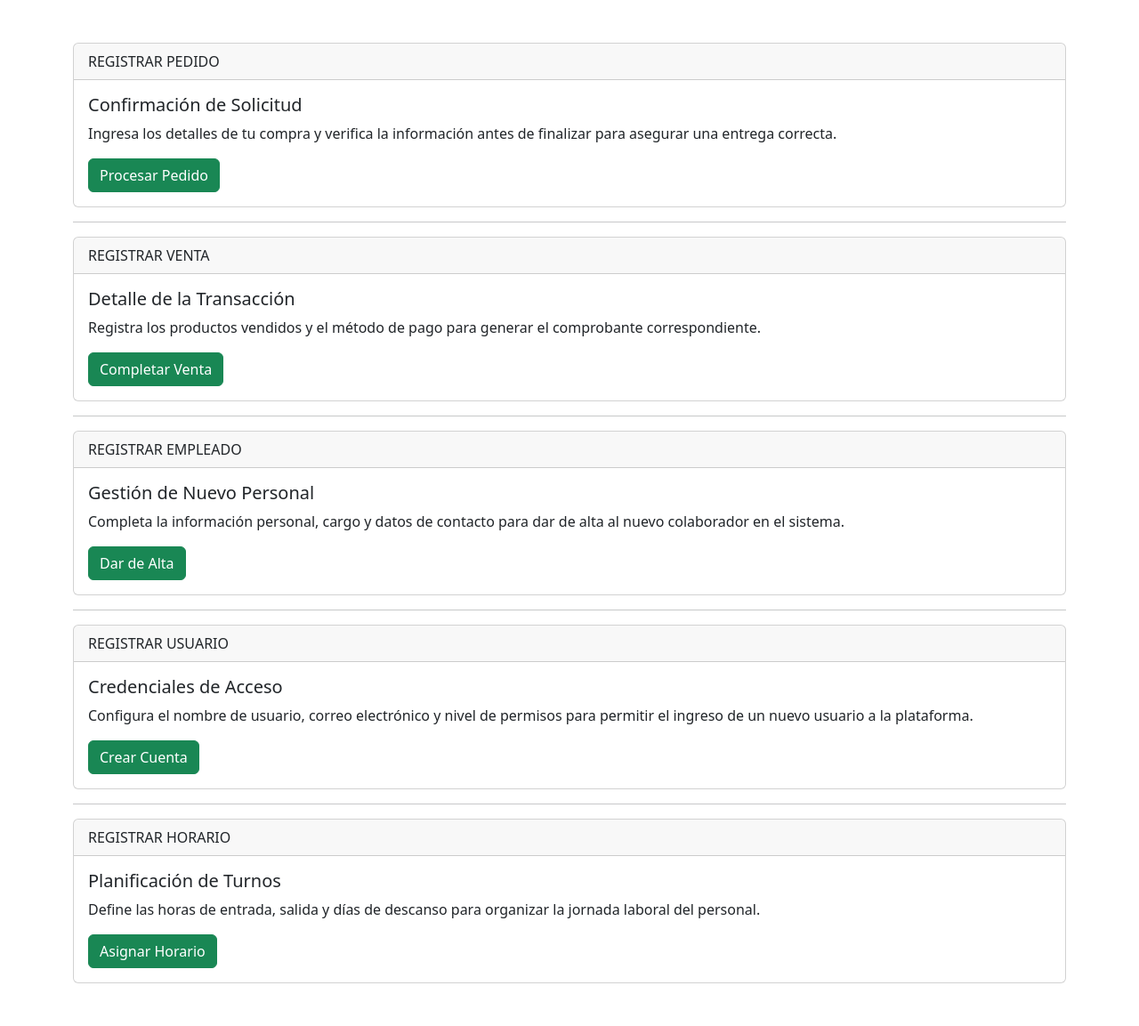
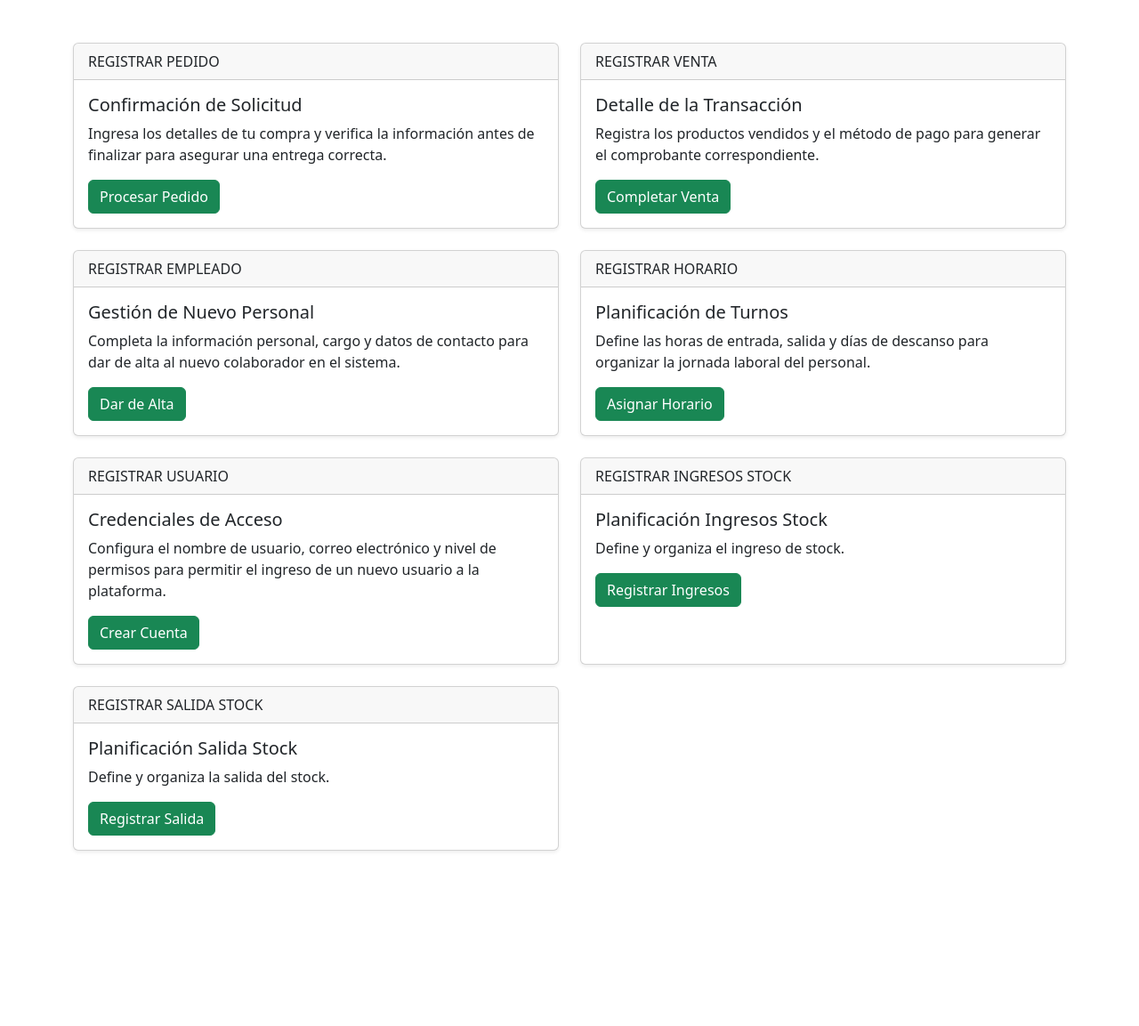
Before and after one commit to DavidMalcaGarcia12345/Sistema-Cafeteria-Utp-2026, a Django app: page /panel_control_empleado/ in a window 1280 px wide. Shown: the part 56-1209 px from the top of the page at 89% size. After the commit the page ends 1013 px from the top, so only its background shows below. Run offline with Django 5.2, Linux system fonts and the light colour scheme.

Commit message:
Primer commit del sistema de cafetería

```diff
--- a/aplicacion/admin.py
+++ b/aplicacion/admin.py
@@ -1,8 +1,10 @@
 from django.contrib import admin
-from .models import Tabla_Pedido , Tabla_Ven , Tabla_Empleado , Tabla_Horario , Tabla_Usuario
+from .models import Tabla_Pedido , Tabla_Ven , Tabla_Empleado , Tabla_Horario , Tabla_Usuario , Tabla_Ingreso_Stock, Tabla_Salida_Stock
 
 admin.site.register(Tabla_Pedido)
 admin.site.register(Tabla_Ven)
 admin.site.register(Tabla_Empleado)
 admin.site.register(Tabla_Horario)
 admin.site.register(Tabla_Usuario)
+admin.site.register(Tabla_Ingreso_Stock)
+admin.site.register(Tabla_Salida_Stock)
--- a/aplicacion/templates/barra_menu.html
+++ b/aplicacion/templates/barra_menu.html
@@ -29,7 +29,7 @@
                         <li><hr class="dropdown-divider"></li>
                         <li><a class="dropdown-item text-dark" href="/enlace_registrar_usuario/">REGISTRAR USUARIO</a></li>
                         <li><hr class="dropdown-divider"></li>
-                        <li><a class="dropdown-item text-dark" href="#">REGISTRAR INGRESO STOCK</a></li>
+                        <li><a class="dropdown-item text-dark" href="/enlace_registrar_ingresos_stock/">REGISTRAR INGRESO STOCK</a></li>
                         <li><hr class="dropdown-divider"></li>
                         <li><a class="dropdown-item text-dark" href="#">REGISTRAR SALIDA STOCK</a></li>
                     </ul>
--- a/aplicacion/templates/panel_control.html
+++ b/aplicacion/templates/panel_control.html
@@ -1,7 +1,10 @@
 {% extends "barra_menu.html" %}
 {% block contenedor %}
-<div class='my-5 container'>
-    <div class="card">
+<div class="container my-5">
+    <div class="row g-4">
+        <!-- REGISTRAR PEDIDO -->
+        <div class="col-md-6">
+            <div class="card h-100 shadow-sm">
                 <div class="card-header">REGISTRAR PEDIDO</div>
                 <div class="card-body">
                     <h5 class="card-title">Confirmación de Solicitud</h5>
@@ -9,8 +12,11 @@
                     <a href="/enlace_registrar_pedido/" class="btn btn-success">Procesar Pedido</a>
                 </div>
             </div>
-    <hr>
-    <div class="card">
+        </div>
+
+        <!-- REGISTRAR VENTA -->
+        <div class="col-md-6">
+            <div class="card h-100 shadow-sm">
                 <div class="card-header">REGISTRAR VENTA</div>
                 <div class="card-body">
                     <h5 class="card-title">Detalle de la Transacción</h5>
@@ -18,8 +24,11 @@
                     <a href="/enlace_tabla_ventas/" class="btn btn-success">Completar Venta</a>
                 </div>
             </div>
-    <hr>
-    <div class="card">
+        </div>
+
+        <!-- REGISTRAR EMPLEADO -->
+        <div class="col-md-6">
+            <div class="card h-100 shadow-sm">
                 <div class="card-header">REGISTRAR EMPLEADO</div>
                 <div class="card-body">
                     <h5 class="card-title">Gestión de Nuevo Personal</h5>
@@ -27,17 +36,11 @@
                     <a href="/enlace_tabla_empleado/" class="btn btn-success">Dar de Alta</a>
                 </div>
             </div>
-    <hr>
-    <div class="card">
-        <div class="card-header">REGISTRAR USUARIO</div>
-            <div class="card-body">
-                <h5 class="card-title">Credenciales de Acceso</h5>
-                <p class="card-text">Configura el nombre de usuario, correo electrónico y nivel de permisos para permitir el ingreso de un nuevo usuario a la plataforma.</p>
-                <a href="/enlace_tabla_usuario/" class="btn btn-success">Crear Cuenta</a>
         </div>
-    </div>
-    <hr>
-    <div class="card">
+
+        <!-- REGISTRAR HORARIO -->
+        <div class="col-md-6">
+            <div class="card h-100 shadow-sm">
                 <div class="card-header">REGISTRAR HORARIO</div>
                 <div class="card-body">
                     <h5 class="card-title">Planificación de Turnos</h5>
@@ -46,4 +49,42 @@
                 </div>
             </div>
         </div>
+
+        <!-- REGISTRAR USUARIO -->
+        <div class="col-md-6">
+            <div class="card h-100 shadow-sm">
+                <div class="card-header">REGISTRAR USUARIO</div>
+                <div class="card-body">
+                    <h5 class="card-title">Credenciales de Acceso</h5>
+                    <p class="card-text">Configura el nombre de usuario, correo electrónico y nivel de permisos para permitir el ingreso de un nuevo usuario a la plataforma.</p>
+                    <a href="/enlace_tabla_usuario/" class="btn btn-success">Crear Cuenta</a>
+                </div>
+            </div>
+        </div>
+
+        <!-- REGISTRAR INGRESOS STOCK -->
+        <div class="col-md-6">
+            <div class="card h-100 shadow-sm">
+                <div class="card-header">REGISTRAR INGRESOS STOCK</div>
+                <div class="card-body">
+                    <h5 class="card-title">Planificación Ingresos Stock</h5>
+                    <p class="card-text">Define y organiza el ingreso de stock.</p>
+                    <a href="/enlace_tabla_ingresos_stock/" class="btn btn-success">Registrar Ingresos</a>
+                </div>
+            </div>
+        </div>
+
+        <!-- REGISTRAR SALIDA STOCK -->
+        <div class="col-md-6">
+            <div class="card h-100 shadow-sm">
+                <div class="card-header">REGISTRAR SALIDA STOCK</div>
+                <div class="card-body">
+                    <h5 class="card-title">Planificación Salida Stock</h5>
+                    <p class="card-text">Define y organiza la salida del stock.</p>
+                    <a href="#" class="btn btn-success">Registrar Salida</a>
+                </div>
+            </div>
+        </div>
+    </div>
+</div>
 {% endblock contenedor %}
--- a/aplicacion/urls.py
+++ b/aplicacion/urls.py
@@ -37,5 +37,12 @@ urlpatterns = [
     path('logica_registrar_usuario/' , views.logica_registrar_usuario),
     path('enlace_tabla_usuario/logica_eliminar_usuario/<Id_Usuario>' , views.logica_eliminar_usuario),
     path('enlace_tabla_usuario/enlace_actualizar_usuario/<Id_Usuario>' , views.enlace_actualizar_usuario),
-    path('logica_actualizar_usuario/' , views.logica_actualizar_usuario)
+    path('logica_actualizar_usuario/' , views.logica_actualizar_usuario),
+
+    path('enlace_tabla_ingresos_stock/' , views.enlace_tabla_ingresos_stock),
+    path('enlace_registrar_ingresos_stock/' , views.enlace_registrar_ingresos_stock),
+    path('logica_registrar_ingresos_stock/' , views.logica_registrar_ingresos_stock),
+    path('enlace_tabla_ingresos_stock/logica_eliminar_ingresos_stock/<Id_Ingreso_Stock>' , views.logica_eliminar_ingresos_stock),
+    path('enlace_tabla_ingresos_stock/enlace_actualizar_ingresos_stock/<Id_Ingreso_Stock>' , views.enlace_actualizar_ingresos_stock),
+    path('logica_actulizar_ingresos_stock/' , views.logica_actulizar_ingresos_stock)
 ]
--- a/aplicacion/views.py
+++ b/aplicacion/views.py
@@ -1,6 +1,6 @@
 from django.shortcuts import render , redirect
 from django.http import HttpResponse
-from .models import Tabla_Pedido , Tabla_Ven , Tabla_Empleado , Tabla_Horario , Tabla_Usuario
+from .models import Tabla_Pedido , Tabla_Ven , Tabla_Empleado , Tabla_Horario , Tabla_Usuario , Tabla_Salida_Stock , Tabla_Ingreso_Stock
 
 def barra_menu(request):
     return render(request , 'barra_menu.html')
@@ -328,3 +328,60 @@ def logica_actualizar_usuario(request):
     usuario.save()
 
     return redirect('/enlace_tabla_usuario/')
+
+def enlace_tabla_ingresos_stock(request):
+    stock = Tabla_Ingreso_Stock.objects.all()
+    return render(request , "tabla_ingresos_stock.html" , {
+        'stock' : stock
+    })
+
+def enlace_registrar_ingresos_stock(request):
+    return render(request , "registrar_ingresos_stock.html")
+
+def logica_registrar_ingresos_stock(request):
+    Id = request.POST['TxtIdentificacion']
+    Fecha = request.POST['TxtNombre']
+    Usuario = request.POST['txtUsuario']
+    Nombre = request.POST['txtNombreMaterial']
+    Descripion = request.POST['txtDescripcionMaterial']
+    Cantidad = request.POST['txtCantidadMaterial']
+
+    stock = Tabla_Ingreso_Stock.objects.create(
+        Id_Ingreso_Stock = Id,
+        Fecha_Ingreso_Stock = Fecha,
+        Usuario_Salida_Stock = Usuario,
+        Nombre_Ingreso_Stock = Nombre,
+        Descripion_Ingreso_Stock = Descripion,
+        Cantidad_Ingreso_Stock = Cantidad,
+    )
+    return redirect('/enlace_tabla_ingresos_stock/')
+
+def logica_eliminar_ingresos_stock(request , Id_Ingreso_Stock):
+    stock = Tabla_Ingreso_Stock.objects.get(Id_Ingreso_Stock = Id_Ingreso_Stock)
+    stock.delete()
+    return redirect('/enlace_tabla_ingresos_stock/')
+
+def enlace_actualizar_ingresos_stock(request , Id_Ingreso_Stock):
+    actualizar_stock = Tabla_Ingreso_Stock.objects.get(Id_Ingreso_Stock = Id_Ingreso_Stock)
+    return render(request , "actualizar_ingresos_stock.html" , {
+        "actualizar_stock" : actualizar_stock
+    })
+
+def logica_actulizar_ingresos_stock(request):
+    Id_Ingreso_Stock = request.POST['TxtIdentificacion']
+    Fecha_Ingreso_Stock = request.POST['TxtNombre']
+    Usuario_Salida_Stock = request.POST['txtUsuario']
+    Nombre_Ingreso_Stock = request.POST['txtNombreMaterial']
+    Descripion_Ingreso_Stock = request.POST['txtDescripcionMaterial']
+    Cantidad_Ingreso_Stock = request.POST['txtCantidadMaterial']
+
+    actualizar_stock = Tabla_Ingreso_Stock.objects.get(Id_Ingreso_Stock = Id_Ingreso_Stock)
+    actualizar_stock.Fecha_Ingreso_Stock = Fecha_Ingreso_Stock
+    actualizar_stock.Usuario_Salida_Stock = Usuario_Salida_Stock
+    actualizar_stock.Nombre_Ingreso_Stock = Nombre_Ingreso_Stock
+    actualizar_stock.Descripion_Ingreso_Stock = Descripion_Ingreso_Stock
+    actualizar_stock.Cantidad_Ingreso_Stock = Cantidad_Ingreso_Stock
+
+    actualizar_stock.save()
+
+    return redirect("/enlace_tabla_ingresos_stock/")
```
Also changed, not shown: aplicacion/models.py (+22 -0 lines), aplicacion/templates/actualizar_ingresos_stock.html (added, +45 -0 lines), aplicacion/templates/registrar_ingresos_stock.html (added, +45 -0 lines), aplicacion/templates/tabla_ingresos_stock.html (added, +36 -0 lines), aplicacion/migrations/0006_tabla_ingreso_stock_tabla_salida_stock.py (added), db.sqlite3. Lines whose indentation alone changed are shown as unchanged.
